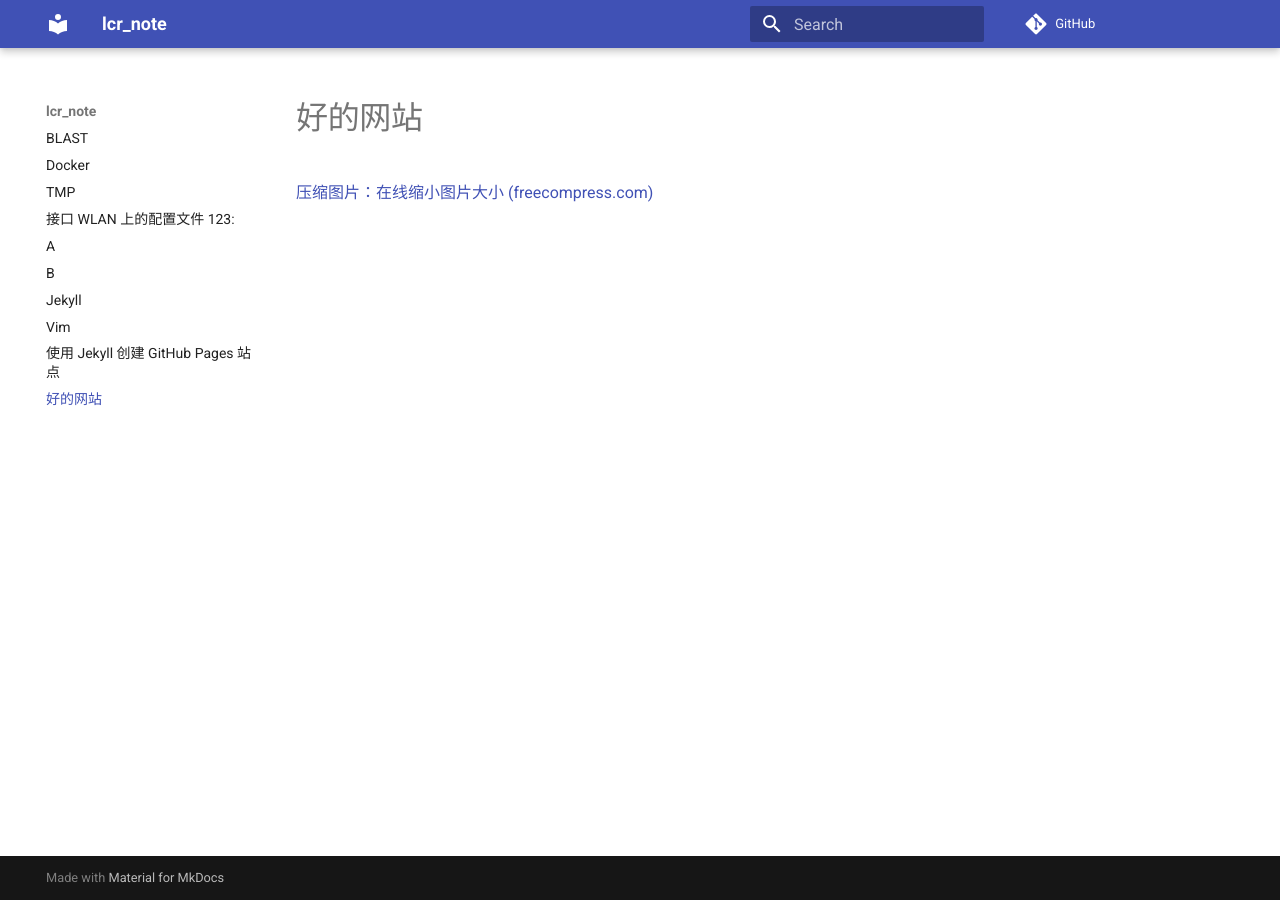
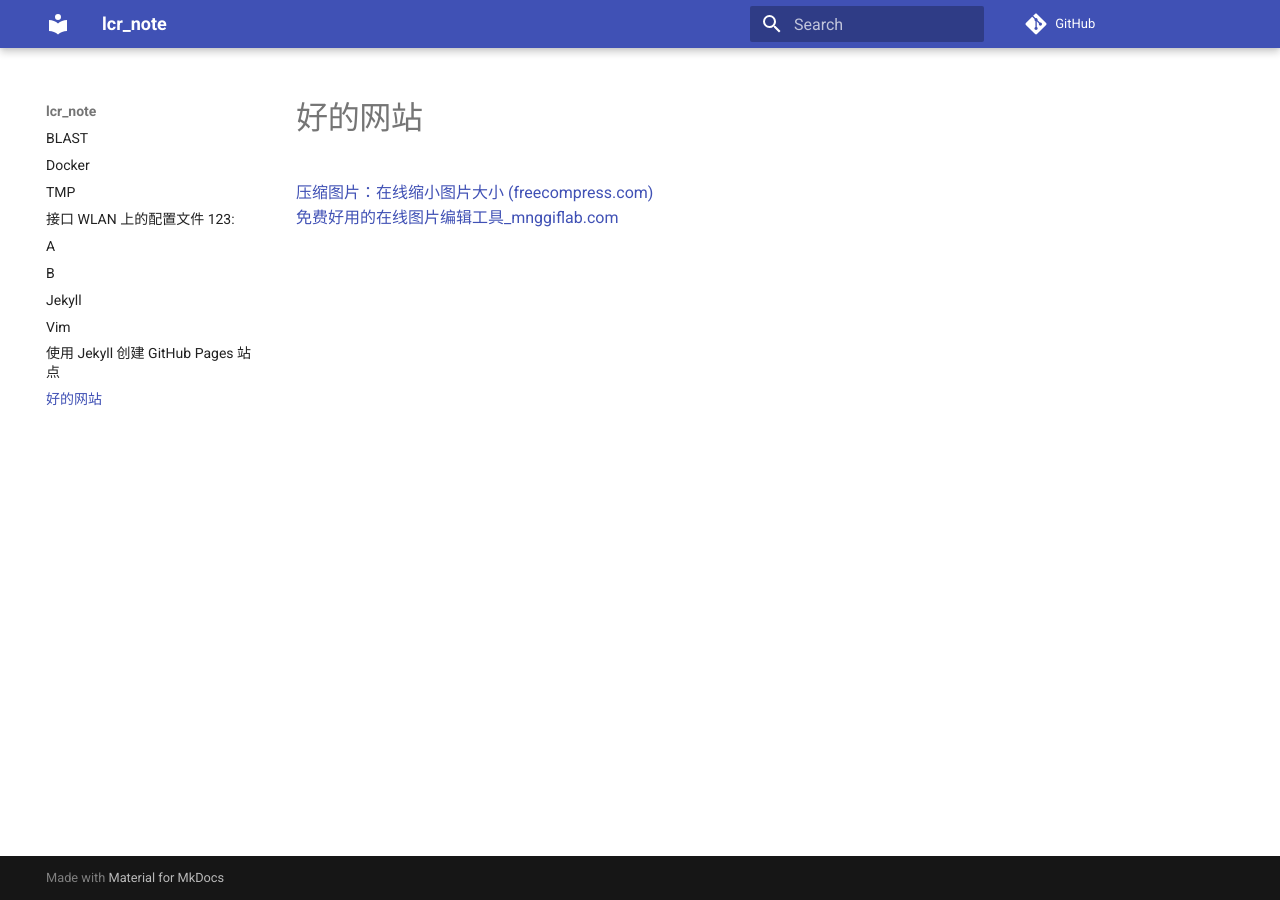
Before and after one commit to li-cr/note, an MkDocs documentation site: the page built from 杂项/好的网站.md, in a window 1280 px wide. Built offline with MkDocs 1.6.1 and Material for MkDocs 9.7.7, drawn with Linux system fonts in a browser that asks for light colours; comment, search, counter and statistics services are not loaded.

Commit message:
obsidian note : 2024-09-08 11:59:23
Affected files:
.obsidian/workspace.json
杂项/好的网站.md

```diff
--- a/杂项/好的网站.md
+++ b/杂项/好的网站.md
@@ -1 +1,3 @@
 [压缩图片：在线缩小图片大小  (freecompress.com)](https://freecompress.com/zh-cn/compress-image)
+<br>
+[免费好用的在线图片编辑工具_mnggiflab.com](https://www.mnggiflab.com/gif-editor)
```
Also changed, not shown: 1 other file.
